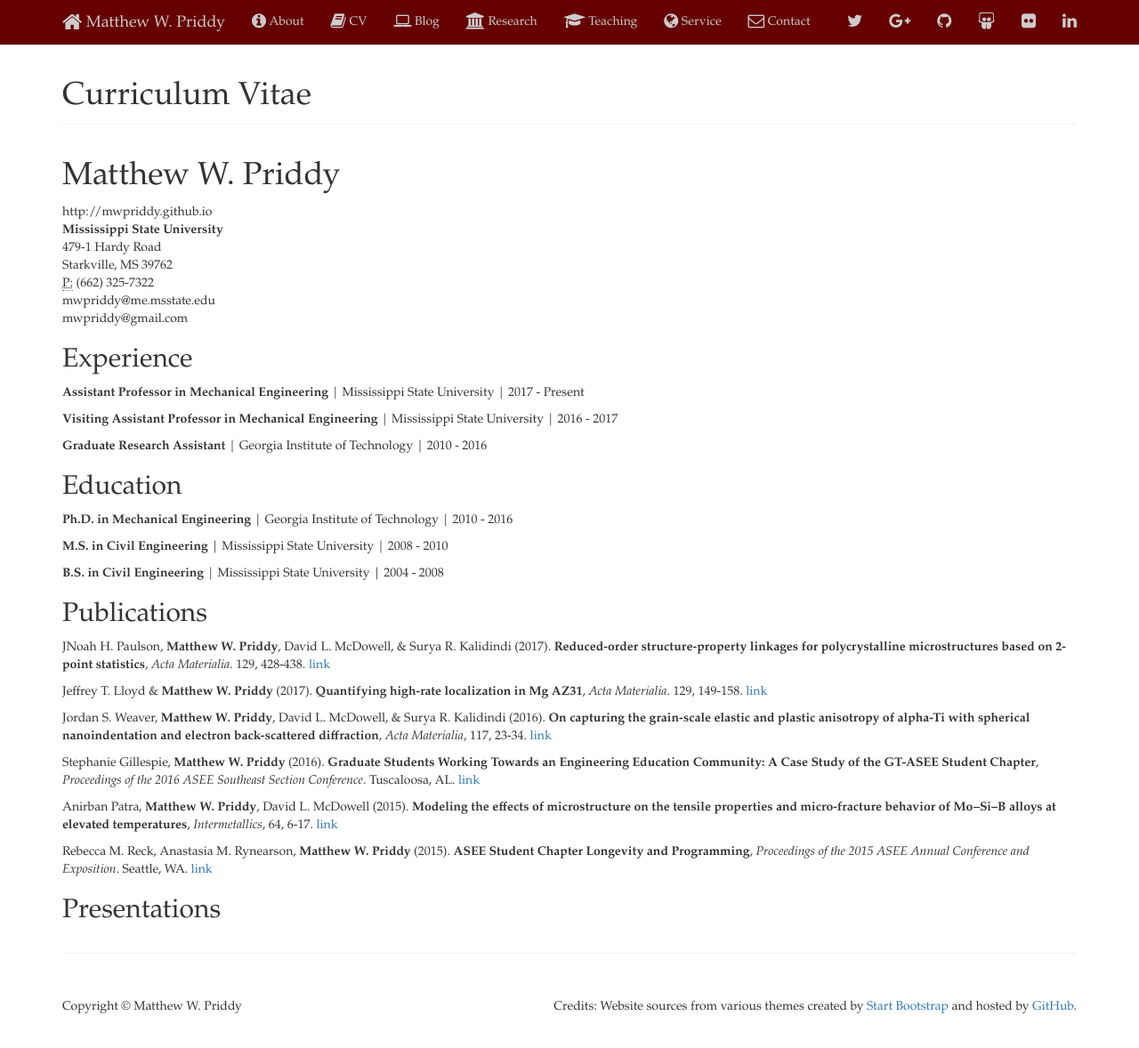
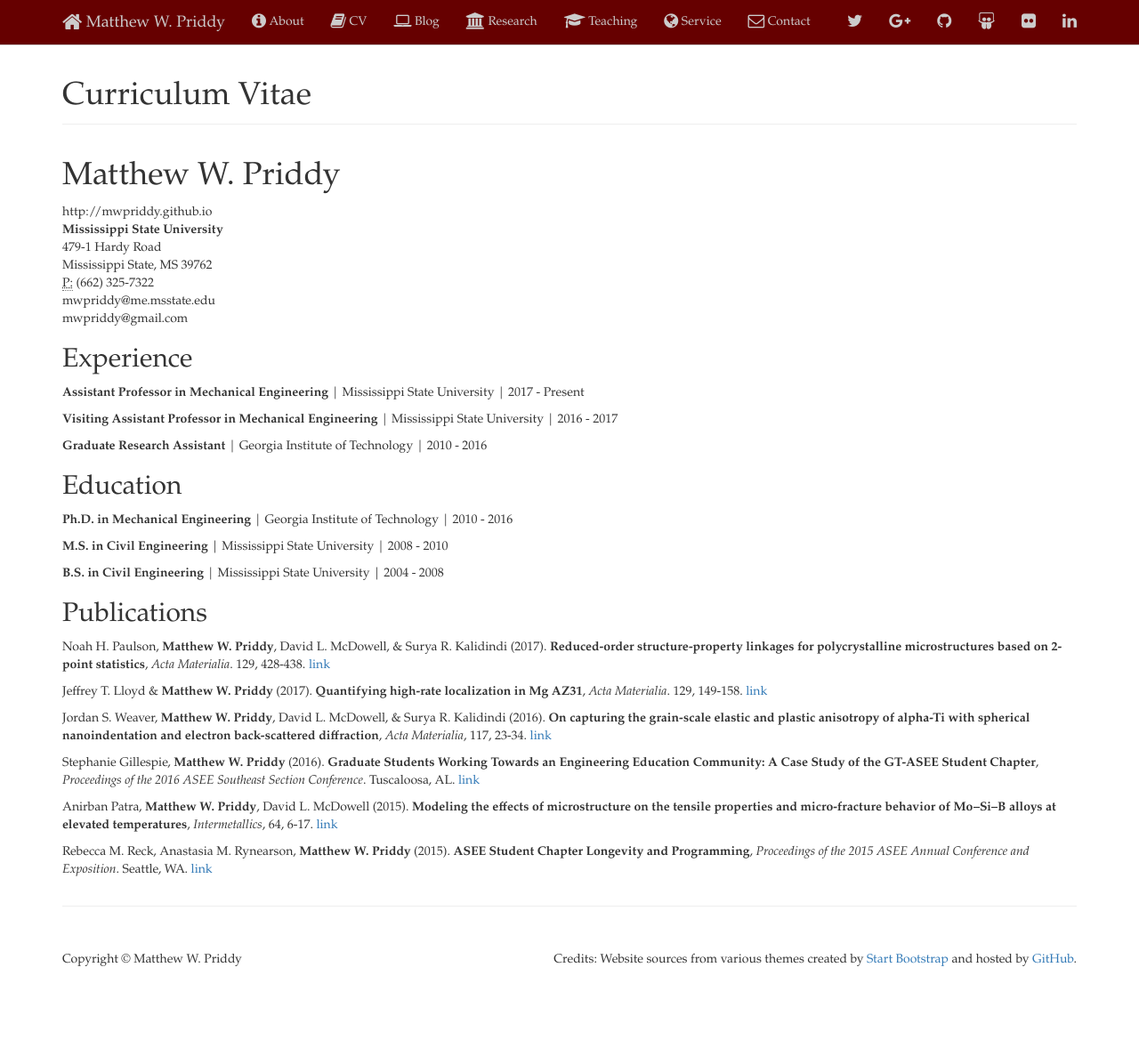
Before and after one commit to mwpriddy/mwpriddy.github.io, a Jekyll site: the page built from cv/index.html, in a window 1280 px wide and 1192 px high. Shown: the top 1178 px of the window at 89% size. Built offline with Jekyll 4.4.1, drawn with Linux system fonts in a browser that asks for light colours; nearby versions of some CDN libraries; comment, search, counter and statistics services are not loaded.

Commit message:
update address and fix spelling on publication

```diff
--- a/cv/index.html
+++ b/cv/index.html
@@ -15,7 +15,7 @@ title: Curriculum Vitae
 		http://mwpriddy.github.io<br>
 		<strong>Mississippi State University</strong><br>
 		479-1 Hardy Road<br>
-		Starkville, MS 39762<br>
+		Mississippi State, MS 39762<br>
 		<abbr title="Office Phone">P:</abbr> (662) 325-7322<br>
 		<span class="obfuscate">mwpriddy@me.msstate.edu</span><br>
 		<span class="obfuscate">mwpriddy@gmail.com</span>
@@ -33,7 +33,7 @@ title: Curriculum Vitae
 
 		<h2>Publications</h2>
 
-		<p>JNoah H. Paulson, <strong>Matthew W. Priddy</strong>, David L. McDowell, &amp Surya R. Kalidindi (2017). <strong>Reduced-order structure-property linkages for polycrystalline microstructures based on 2-point statistics</strong>, <em>Acta Materialia</em>. 129, 428-438. <a href="http://www.sciencedirect.com/science/article/pii/S135964541730188X" target="_blank">link</a></p>
+		<p>Noah H. Paulson, <strong>Matthew W. Priddy</strong>, David L. McDowell, &amp Surya R. Kalidindi (2017). <strong>Reduced-order structure-property linkages for polycrystalline microstructures based on 2-point statistics</strong>, <em>Acta Materialia</em>. 129, 428-438. <a href="http://www.sciencedirect.com/science/article/pii/S135964541730188X" target="_blank">link</a></p>
 		<p>Jeffrey T. Lloyd &amp <strong>Matthew W. Priddy</strong> (2017). <strong>Quantifying high-rate localization in Mg AZ31</strong>, <em>Acta Materialia</em>. 129, 149-158. <a href="http://www.sciencedirect.com/science/article/pii/S1359645417301349" target="_blank">link</a></p>
 		<p>Jordan S. Weaver, <strong>Matthew W. Priddy</strong>, David L. McDowell, &amp Surya R. Kalidindi (2016). <strong>On capturing the grain-scale elastic and plastic anisotropy of alpha-Ti with spherical nanoindentation and electron back-scattered diffraction</strong>, <em>Acta Materialia</em>, 117, 23-34. <a href="http://www.sciencedirect.com/science/article/pii/S1359645416304840" target="_blank">link</a></p>
 		<p>Stephanie Gillespie, <strong>Matthew W. Priddy</strong> (2016). <strong>Graduate Students Working Towards an Engineering Education Community: A Case Study of the GT-ASEE Student Chapter</strong>, <em>Proceedings of the 2016 ASEE Southeast Section Conference</em>. Tuscaloosa, AL. <a href="http://asee.cs.southern.edu/openconf/modules/request.php?module=oc_program&action=summary.php&id=63" target="_blank">link</a></p>
@@ -42,6 +42,6 @@ title: Curriculum Vitae
 
 		<!--	<p><strong>Last Name, F.</strong> (204). Title of a Chapter You Wrote for a Book. In I.M Editor (Ed.), <em>The Book I Contributed To</em> (pp. 97-108). City, ST: Publisher Name. Chapter available at: <a href="#">http://permalink</a>. -->
 
-		<h2>Presentations</h2>
+		<!--	<h2>Presentations</h2> -->
 
 	</div>
```
